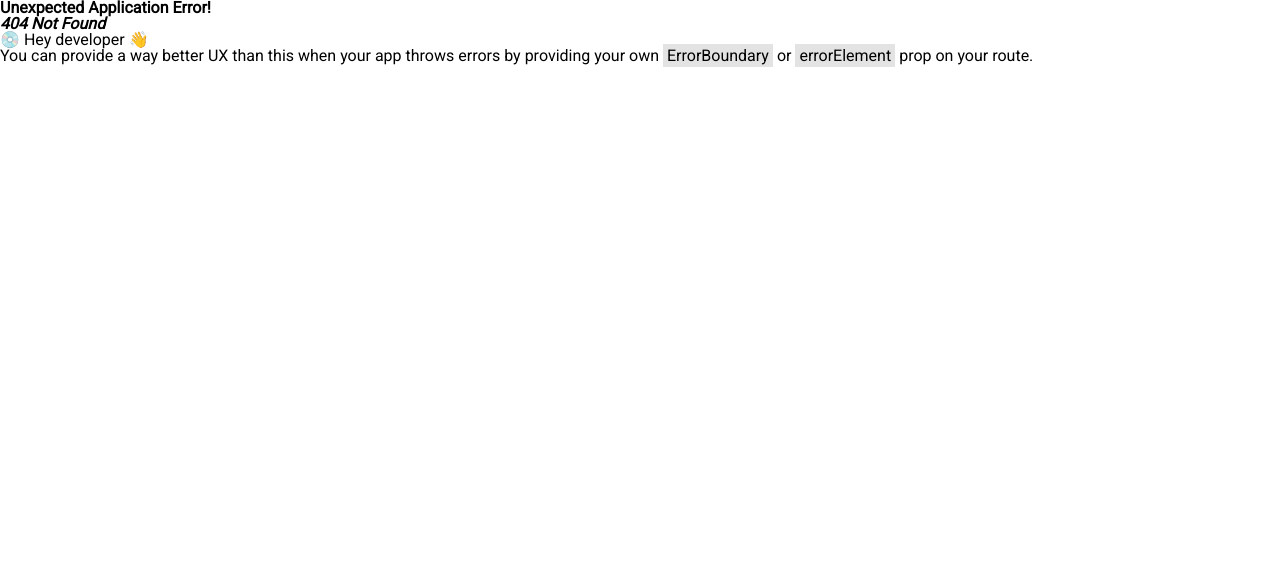
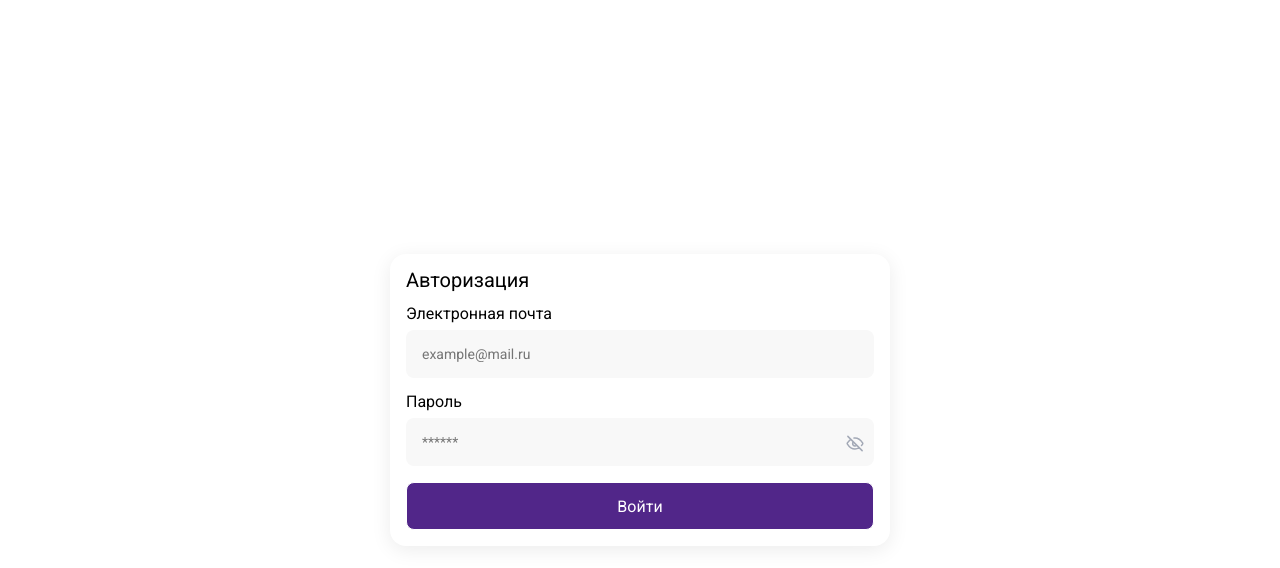
Before and after one commit to bemyexe/an-test-task, a React (Vite) app: page /auth in a window 1280 px wide. Before the commit this address had no page. Shown: the top 568 px of the page. Built offline with nearby package versions, Linux system fonts and the light colour scheme.

Commit message:
feature(pages): added auth-page

```diff
--- /dev/null
+++ b/src/app/pages/auth-page/index.tsx
@@ -0,0 +1,40 @@
+import { SIGN_PAGE_STRINGS } from '../../../constants/strings';
+import { Button } from '../../components/shared/button';
+import { Input } from '../../components/shared/input';
+import { Page } from '../../components/shared/page';
+
+import './style.scss';
+
+export const AuthPage = () => {
+  return (
+    <Page className="auth-page">
+      <div className="auth-main">
+        <h1 className="auth-title">Авторизация</h1>
+        <form className="auth-form">
+          <Input
+            value={''}
+            error={''}
+            onChange={() => {}}
+            placeholder={SIGN_PAGE_STRINGS.emailExample}
+            title={SIGN_PAGE_STRINGS.email}
+          />
+          <Input
+            value={''}
+            error={''}
+            onChange={() => {}}
+            placeholder={SIGN_PAGE_STRINGS.hiddenPass}
+            type="password"
+            title={SIGN_PAGE_STRINGS.password}
+          />
+          <Button
+            onClick={() => {}}
+            title={SIGN_PAGE_STRINGS.logIn}
+            className="auth-button"
+          >
+            {SIGN_PAGE_STRINGS.logIn}
+          </Button>
+        </form>
+      </div>
+    </Page>
+  );
+};
--- /dev/null
+++ b/src/app/pages/auth-page/style.scss
@@ -0,0 +1,28 @@
+.auth-page {
+  display: flex;
+  justify-content: center;
+  align-items: center;
+  .auth-main {
+    margin: 10px;
+    display: flex;
+    flex-direction: column;
+    max-width: 500px;
+    padding: 16px;
+    gap: 16px;
+    border-radius: 16px;
+    box-shadow: 0px 4px 20px 0px rgba(0, 0, 0, 0.08);
+    width: 100%;
+    .auth-title {
+      font-weight: 400;
+      font-size: 20px;
+    }
+    .auth-form {
+      display: flex;
+      flex-direction: column;
+      gap: 16px;
+      .auth-button {
+        height: 48px;
+      }
+    }
+  }
+}
--- a/src/constants/strings.ts
+++ b/src/constants/strings.ts
@@ -8,4 +8,5 @@ export const SIGN_PAGE_STRINGS = {
   nameExample: 'Введите имя, например: Артур',
   emailExample: 'example@mail.ru',
   hiddenPass: '******',
+  logIn: 'Войти',
 };
--- a/src/index.tsx
+++ b/src/index.tsx
@@ -3,6 +3,7 @@ import ReactDOM from 'react-dom/client';
 import { Provider } from 'react-redux';
 import { createBrowserRouter, RouterProvider } from 'react-router-dom';
 
+import { AuthPage } from './app/pages/auth-page';
 import { SignUpPage } from './app/pages/signup-page';
 import { store } from './store';
 
@@ -14,6 +15,10 @@ const router = createBrowserRouter([
     path: '/',
     element: <SignUpPage />,
   },
+  {
+    path: '/auth',
+    element: <AuthPage />,
+  },
 ]);
 
 ReactDOM.createRoot(document.getElementById('root')!).render(
```
